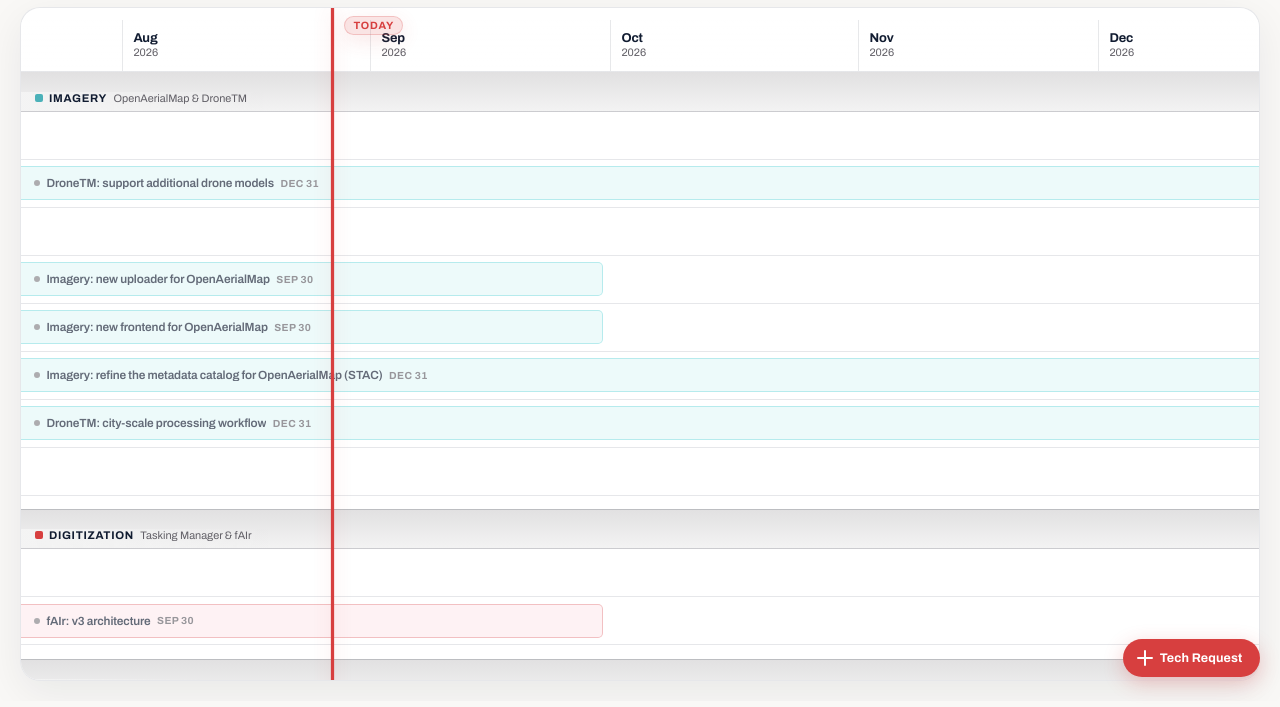
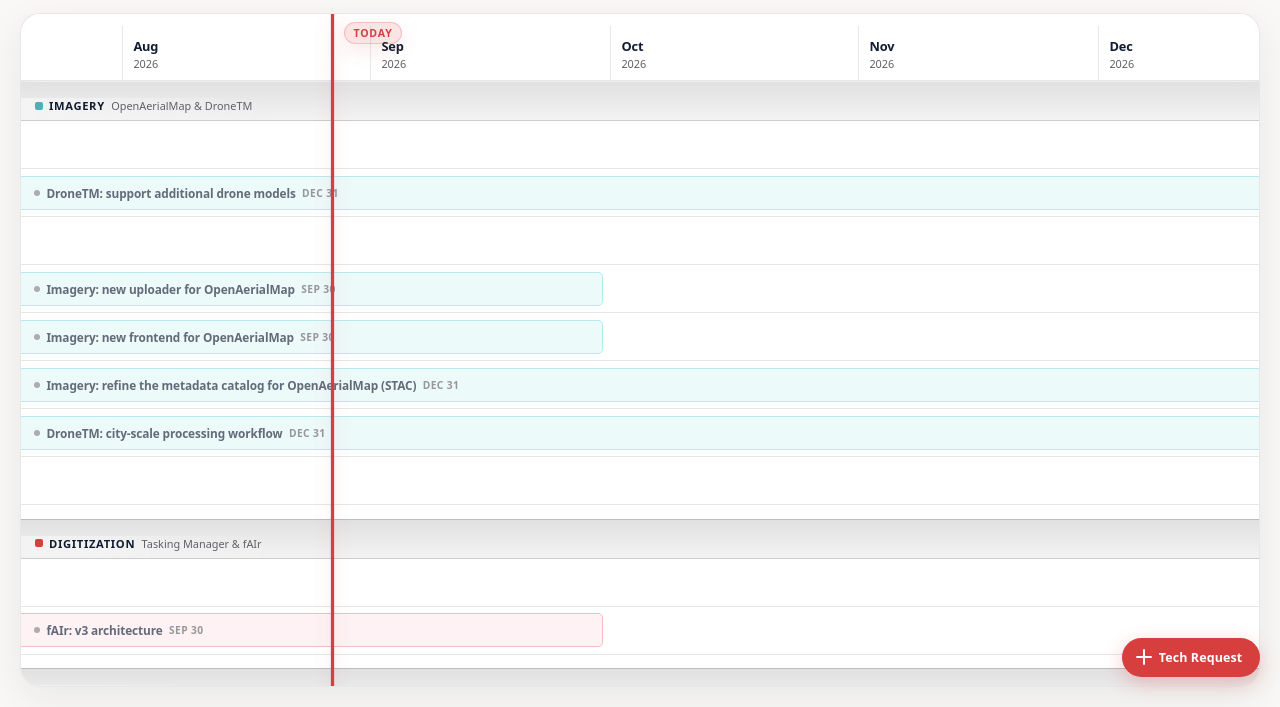
Before and after one commit to hotosm/roadmap, a plain HTML site: page index.html in a window 1280 px wide. Shown: the part 103-810 px from the top of the page. Drawn offline with Linux system fonts and the light colour scheme.

Commit message:
fix: replace google fonts in favour of system-sans, align with hotosm/ui

```diff
--- a/index.html
+++ b/index.html
@@ -5,9 +5,6 @@
   <meta name="viewport" content="width=device-width, initial-scale=1.0">
   <title>HOT Tech Roadmap</title>
   <link rel="icon" type="image/png" href="/favicon.png">
-  <link rel="preconnect" href="https://fonts.googleapis.com">
-  <link rel="preconnect" href="https://fonts.gstatic.com" crossorigin>
-  <link href="https://fonts.googleapis.com/css2?family=Archivo:wght@400;500;600;700&display=swap" rel="stylesheet">
   <link rel="stylesheet" href="styles.css">
 </head>
 <body>
--- a/styles.css
+++ b/styles.css
@@ -38,7 +38,9 @@ html, body {
 }
 
 body {
-  font-family: Archivo, -apple-system, Roboto, Helvetica, Arial, sans-serif;
+  font-family:
+    system-ui, -apple-system, "Segoe UI", Roboto, "Helvetica Neue", "Noto Sans",
+    Arial, sans-serif, "Apple Color Emoji", "Segoe UI Emoji", "Segoe UI Symbol";
   color: var(--ink);
   background: var(--bg);
 }
```
